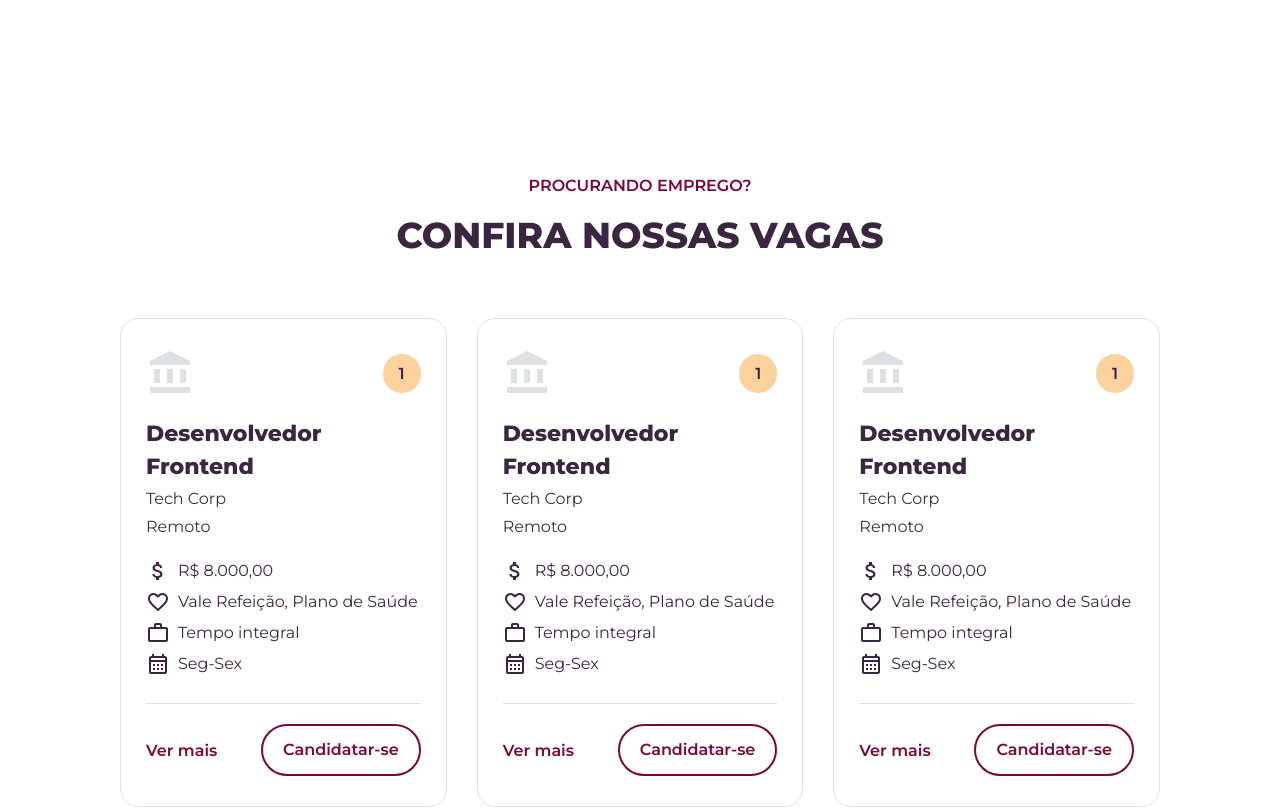
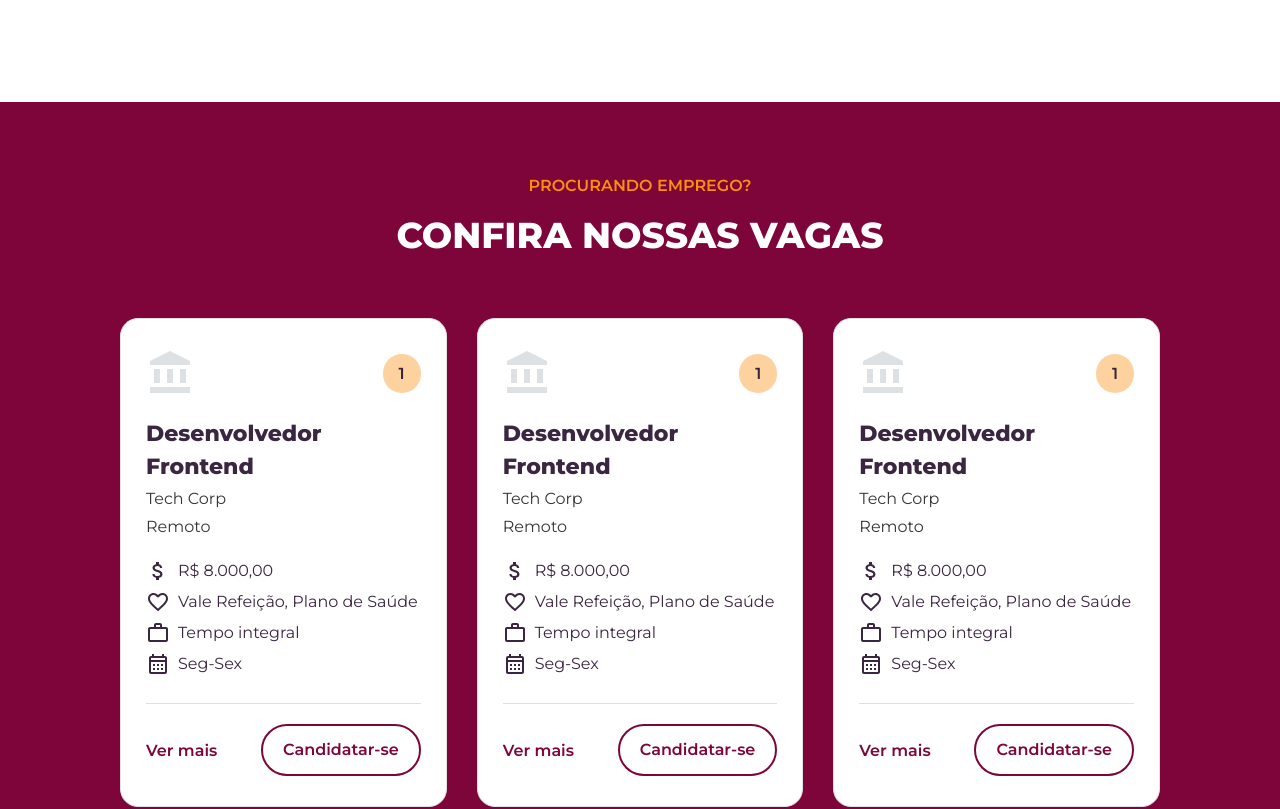
Before and after one commit to MPCGomes/logumrh, a Next.js app: page / in a window 1280 px wide. Shown: the part 1261-2070 px from the top of the page. Built offline with nearby package versions, Linux system fonts and the light colour scheme.

Commit message:
update jobs section

```diff
--- a/src/containers/homePage/JobsSection/JobsSection.tsx
+++ b/src/containers/homePage/JobsSection/JobsSection.tsx
@@ -4,6 +4,7 @@ import SectionHeading from "@/components/common/SectionHeading/SectionHeading";
 import Link from "next/link";
 import JobCard from "@/components/common/JobCard/JobCard";
 import jobsData from "@/data/jobs.json";
+import clsx from "clsx";
 
 interface JobsSectionProps {
   limit?: number;
@@ -13,8 +14,11 @@ const JobsSection: FC<JobsSectionProps> = ({ limit = 3 }) => {
   const jobs = limit ? jobsData.slice(0, limit) : jobsData;
 
   return (
-    <section className="container section">
-      <SectionHeading
+    <section className="primaryBackground">
+      <div className={clsx("container section", styles.jobsContainer)}>
+        <SectionHeading
+        headingColor="lightHeading"
+        subHeadingColor="lightSubHeading"
         subheading="Procurando Emprego?"
         heading="Confira Nossas Vagas"
         variant="center"
@@ -33,6 +37,8 @@ const JobsSection: FC<JobsSectionProps> = ({ limit = 3 }) => {
           Ver todas as vagas
         </Link>
       )}
+      </div>
+
     </section>
   );
 };
```
